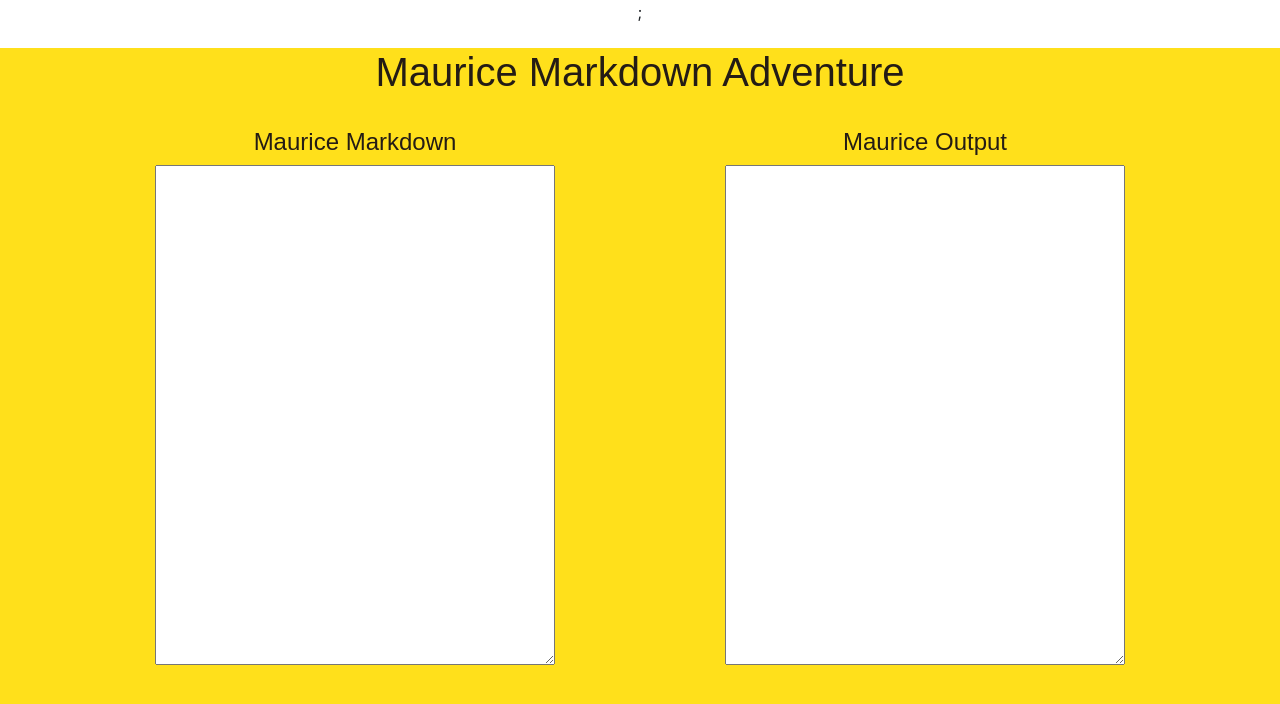
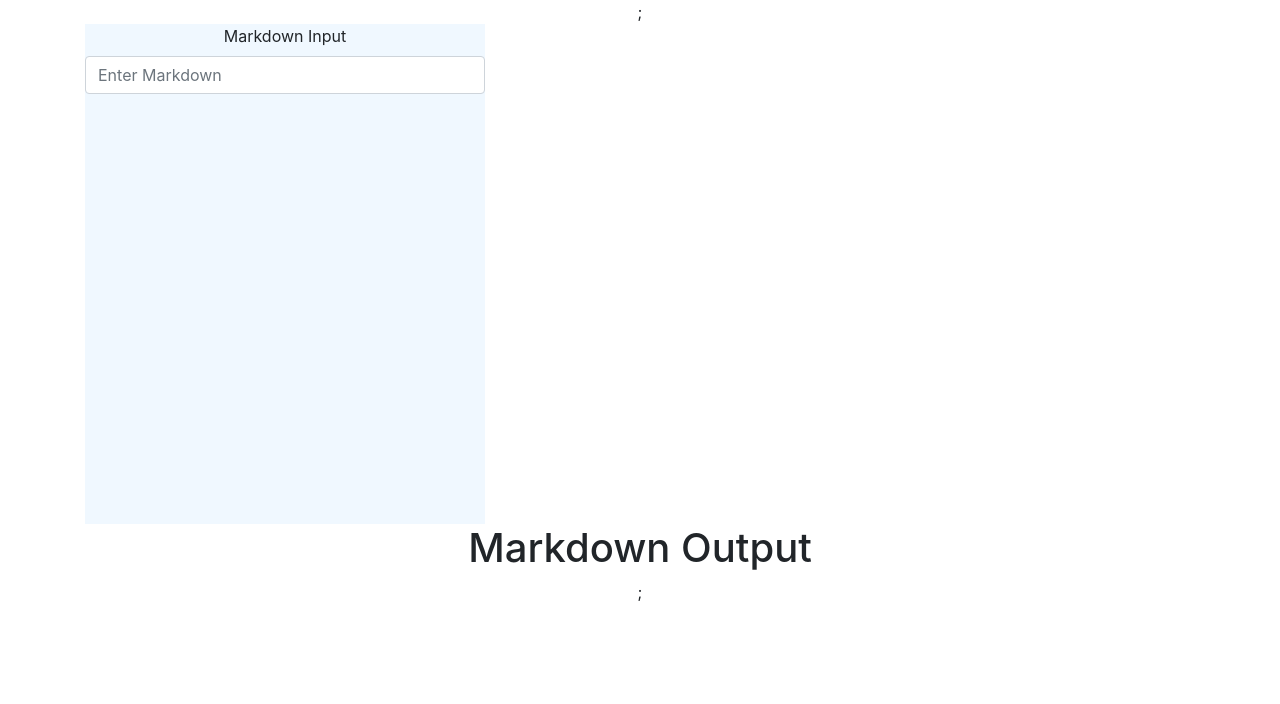
Before and after one commit to mhayes787/mauricemarkdownadventure, a React (Create React App) app: page /MauriceMarkdownAdventure in a window 1280 px wide. Shown: the top 704 px of the page. Built offline with nearby package versions, Linux system fonts and the light colour scheme.

Commit message:
added markdown functionality along with some styling

```diff
--- a/package.json
+++ b/package.json
@@ -6,8 +6,10 @@
     "@testing-library/jest-dom": "^4.2.4",
     "@testing-library/react": "^9.3.2",
     "@testing-library/user-event": "^7.1.2",
+    "marked": "^0.8.0",
     "node-sass": "^4.13.1",
     "react": "^16.13.0",
+    "react-bootstrap": "^1.0.0-beta.16",
     "react-dom": "^16.13.0",
     "react-markdown": "^4.3.1",
     "react-router-dom": "^5.1.2",
--- a/public/index.html
+++ b/public/index.html
@@ -24,7 +24,7 @@
       work correctly both with client-side routing and a non-root public URL.
       Learn how to configure a non-root public URL by running `npm run build`.
     -->
-    <title>React App</title>
+    <title>Maurice Markdown Adventure</title>
   </head>
   <body>
     <noscript>You need to enable JavaScript to run this app.</noscript>
--- a/src/Components/MarkdownAdventure/markdownAdventure.js
+++ b/src/Components/MarkdownAdventure/markdownAdventure.js
@@ -1,32 +1,78 @@
 import React, { Component } from 'react';
+import FormGroup from 'react-bootstrap/FormGroup';
+import FormLabel from 'react-bootstrap/FormLabel';
+import FormControl from 'react-bootstrap/FormControl';
+
+
 //Design for this component only
 import './markdownAdventure.scss';
 
+let marked = require("marked");
 
 class MarkdownAdventure extends Component {
+
+    state = {
+        markdown: ""
+    }
+
+    updateMarkdown = function (markdown) {
+        this.setState({ markdown })
+    }
     render() {
+        let { markdown } = this.state
+
         return (
-            <div className="mdAdventure">
-                <div className="container">
-                    <div className="row mt-4">
-                        <div className="col text-center">
-                            <h1>Maurice Markdown Adventure</h1>
-                        </div>
-                    </div>
-
-                    <div className="row mt-4">
-                        <div className="col-md-6">
-                            <h4>Maurice Markdown</h4>
-                            <textarea className="textArea" />
-                        </div>
-                        <div className="col-md-6">
-                            <h4>Maurice Output</h4>
-                            <textarea className="textArea" />
-                        </div>
+            <div className="container">
+                <div className="textArea">
+                    <FormGroup controlId="formControlsTextarea">
+                        <FormLabel>Markdown Input</FormLabel>
+                        <FormControl componentClass="textarea" placeholder="Enter Markdown" value={markdown} onChange={(event) => this.updateMarkdown(event.target.value)}></FormControl>
+                    </FormGroup>
+                </div>
+                <div className="textarea">
+                    <h1>Markdown Output</h1>
+                    <div>
+                        {marked(markdown)}
                     </div>
                 </div>
             </div>
+
         );
     }
 }
+
+//MarkDown
+// import ReactMarkDown from 'react-markdown';
+
+
+// class MarkdownAdventure extends Component {
+//     render() {
+//         return (
+//             <div className="mdAdventure">
+//                 <div className="container">
+//                     <div className="row mt-4">
+//                         <div className="col text-center">
+//                             <h1>Maurice Markdown Adventure</h1>
+//                         </div>
+//                     </div>
+
+//                     <div className="row mt-4">
+//                         <div className="col-md-6">
+//                             <h4>Maurice Markdown</h4>
+//                             <textarea className="textArea" />
+//                         </div>
+//                         <div className="col-md-6">
+//                             <h4>Maurice Output</h4>
+//                             <div className="textArea">
+
+//                             </div>
+//                             {/* <textarea className="textArea">
+//                                 {{markdown}}</textarea>> */}
+//                         </div>
+//                     </div>
+//                 </div>
+//             </div>
+//         );
+//     }
+// }
 export default MarkdownAdventure
--- a/src/Components/MarkdownAdventure/markdownAdventure.scss
+++ b/src/Components/MarkdownAdventure/markdownAdventure.scss
@@ -7,4 +7,6 @@
 .textArea{
     height: 500px;
     width: 400px;
+    resize: none;
+    background-color: aliceblue;
 }
```
Also changed, not shown: 1 other file (tests, documents, lock files or other folders).
